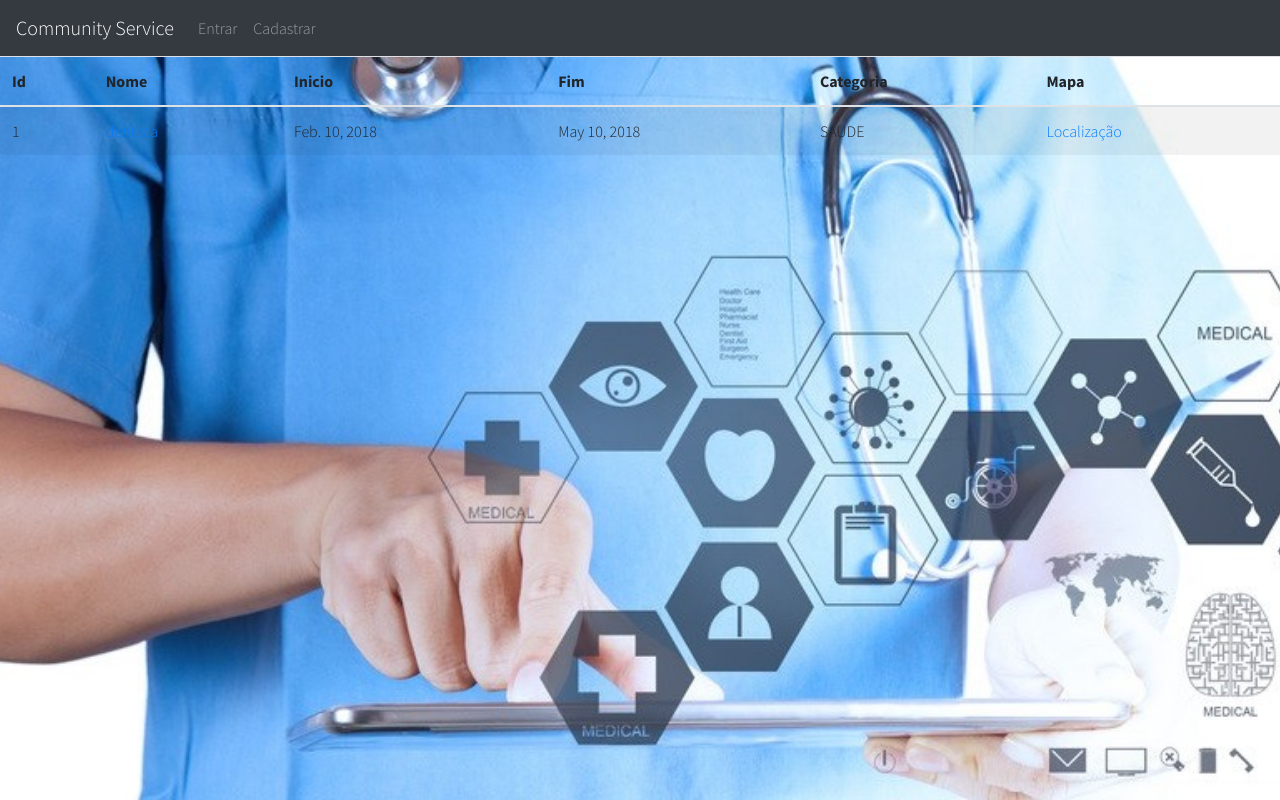
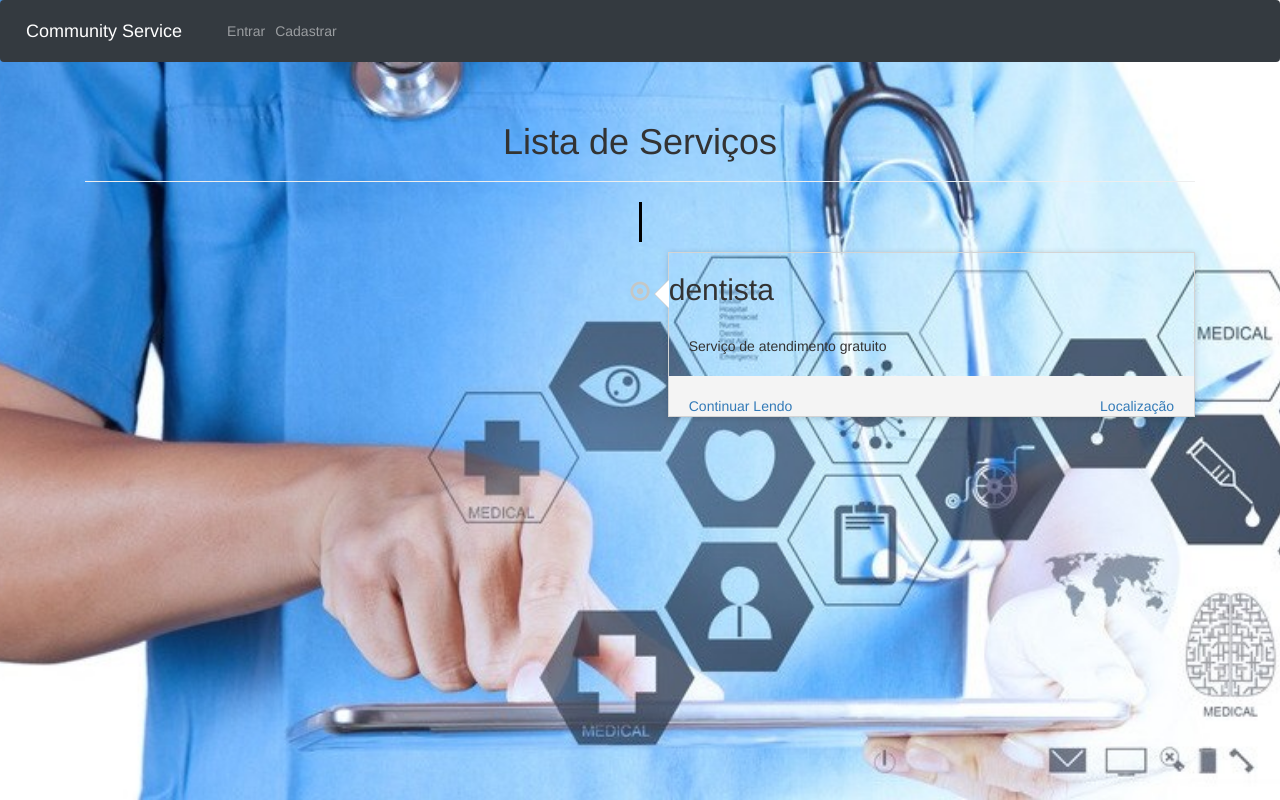
Before and after one commit to SaviorsServices/CommunityService, a Django app: page /list_search_saude/ in a window 1280 px wide. Run offline with Django 3.2, Linux system fonts and the light colour scheme; data comes from the database, SQL or seed files in the repository; some libraries are stand-ins or nearby versions.

Commit message:
Improving search service visual
Signed-off-by: Vinícius Cantuária <cantuariavc@gmail.com>
Co-Authored-By: Vinícius Cantuária <cantuariavc@gmail.com>

```diff
--- /dev/null
+++ b/static/css/timeline.css
@@ -0,0 +1,275 @@
+
+.timeline {
+    list-style: none;
+    padding: 20px 0 20px;
+    position: relative;
+  }
+  .timeline:before {
+    top: 0;
+    bottom: 0;
+    position: absolute;
+    content: " ";
+    width: 3px;
+    background-color: #000000;
+    left: 50%;
+    margin-left: -1.5px;
+  }
+  .timeline > li {
+    margin-bottom: 20px;
+    position: relative;
+    width: 50%;
+    float: left;
+    clear: left;
+  }
+  .timeline > li:before,
+  .timeline > li:after {
+    content: " ";
+    display: table;
+  }
+  .timeline > li:after {
+    clear: both;
+  }
+  .timeline > li:before,
+  .timeline > li:after {
+    content: " ";
+    display: table;
+  }
+  .timeline > li:after {
+    clear: both;
+  }
+  .timeline > li > .timeline-panel {
+    width: 95%;
+    float: left;
+    border: 1px solid #d4d4d4;
+    /*border-radius: 2px;*/
+    /*padding: 20px;*/
+    position: relative;
+    -webkit-box-shadow: 0 1px 6px rgba(0, 0, 0, 0.175);
+    box-shadow: 0 1px 6px rgba(0, 0, 0, 0.175);
+  }
+
+  .timeline > li > .timeline-panel:before {
+    position: absolute;
+    top: 26px;
+    right: -15px;
+    display: inline-block;
+    border-top: 15px solid transparent;
+    border-left: 15px solid #ccc;
+    border-right: 0 solid #ccc;
+    border-bottom: 15px solid transparent;
+    content: " ";
+  }
+  .timeline > li > .timeline-panel:after {
+    position: absolute;
+    top: 27px;
+    right: -14px;
+    display: inline-block;
+    border-top: 14px solid transparent;
+    border-left: 14px solid #fff;
+    border-right: 0 solid #fff;
+    border-bottom: 14px solid transparent;
+    content: " ";
+  }
+  .timeline > li > .timeline-badge {
+    color: #fff;
+    width: 24px;
+    height: 24px;
+    line-height: 50px;
+    font-size: 1.4em;
+    text-align: center;
+    position: absolute;
+    top: 16px;
+    right: -12px;
+    /*background-color: #999999;*/
+    z-index: 100;
+    /*
+    border-top-right-radius: 50%;
+    border-top-left-radius: 50%;
+    border-bottom-right-radius: 50%;
+    border-bottom-left-radius: 50%;
+    */
+  }
+  .timeline > li.timeline-inverted > .timeline-panel {
+    float: right;
+  }
+  .timeline > li.timeline-inverted > .timeline-panel:before {
+    border-left-width: 0;
+    border-right-width: 15px;
+    left: -15px;
+    right: auto;
+  }
+  .timeline > li.timeline-inverted > .timeline-panel:after {
+    border-left-width: 0;
+    border-right-width: 14px;
+    left: -14px;
+    right: auto;
+  }
+  .timeline-badge > a {
+    color: #C5C7C5 !important;
+  }
+  .timeline-badge a:hover {
+    color: #000 !important;
+  }
+  .timeline-title {
+    margin-top: 0;
+    color: inherit;
+  }
+  .timeline-body > p,
+  .timeline-body > ul {
+      padding:20px;
+      margin-bottom: 0;
+  }
+  .timeline-body > p + p {
+    margin-top: 5px;
+  }
+  .timeline-footer{
+      padding:20px;
+      background-color:#f4f4f4;
+  }
+  .timeline-footer > a{
+      cursor: pointer;
+      text-decoration: none;
+  }
+  .tooltip{
+
+      position:absolute;
+      z-index:1020;
+      display:block;
+      visibility:visible;
+      padding:5px;
+      font-size:11px;
+      opacity:0;
+      filter:alpha(opacity=0);
+
+  }
+  .tooltip.in{
+      /*opacity:0;
+      filter:alpha(opacity=80);*/
+
+  }
+  .tooltip.top{
+      margin-top:-2px;
+  }
+  .tooltip.right{
+      margin-left:2px;
+  }
+  .tooltip.bottom{
+      margin-top:2px;
+  }
+  .tooltip.left{
+      margin-left:-2px;
+  }
+  .tooltip.top .tooltip-arrow{
+      bottom:0;
+      left:0;
+      margin-left:0;
+      border-left:0 solid transparent;
+      border-right:5px solid transparent;
+      border-top:0 solid #000;
+  }
+  .tooltip.left .tooltip-arrow{
+      bottom:0;
+      left:0;
+      margin-left:0;
+      border-left:0 solid transparent;
+      border-right:5px solid transparent;
+      border-top:0 solid #000;
+  }
+  .tooltip.bottom .tooltip-arrow{
+      bottom:0;
+      left:0;
+      margin-left:0;
+      border-left:0 solid transparent;
+      border-right:5px solid transparent;
+      border-top:0 solid #000;
+  }
+  .tooltip.right .tooltip-arrow{
+      bottom:0;
+      left:0;
+      margin-left:0;
+      border-left:0 solid transparent;
+      border-right:5px solid transparent;
+      border-top:0 solid #000;
+  }
+  .tooltip-inner{
+      width:200px;
+      padding:3px 8px;
+      color:#fff;
+      text-align:center;
+      text-decoration:none;
+      background-color:#313131;
+      -webkit-border-radius:0px;
+      -moz-border-radius:0px;
+      border-radius:0px;
+  }
+  .tooltip-arrow{
+      position:absolute;
+      width:0;
+      height:0;
+  }
+  .timeline > li.timeline-inverted{
+    float: right;
+    clear: right;
+    margin-top: 30px;
+    margin-bottom: 30px;
+  }
+  .timeline > li:nth-child(2){
+    margin-top: 60px;
+  }
+  .timeline > li.timeline-inverted > .timeline-badge{
+    left: -12px;
+  }
+
+  @media (max-width: 767px) {
+      ul.timeline:before {
+          left: 40px;
+      }
+
+      ul.timeline > li {
+        margin-bottom: 20px;
+        position: relative;
+        width:100%;
+        float: left;
+        clear: left;
+      }
+      ul.timeline > li > .timeline-panel {
+          width: calc(100% - 90px);
+          width: -moz-calc(100% - 90px);
+          width: -webkit-calc(100% - 90px);
+      }
+
+      ul.timeline > li > .timeline-badge {
+          left: 28px;
+          margin-left: 0;
+          top: 16px;
+      }
+
+      ul.timeline > li > .timeline-panel {
+          float: right;
+      }
+
+          ul.timeline > li > .timeline-panel:before {
+              border-left-width: 0;
+              border-right-width: 15px;
+              left: -15px;
+              right: auto;
+          }
+
+          ul.timeline > li > .timeline-panel:after {
+              border-left-width: 0;
+              border-right-width: 14px;
+              left: -14px;
+              right: auto;
+          }
+
+  .timeline > li.timeline-inverted{
+    float: left;
+    clear: left;
+    margin-top: 30px;
+    margin-bottom: 30px;
+  }
+
+  .timeline > li.timeline-inverted > .timeline-badge{
+    left: 28px;
+  }
+  }
--- a/templates/base.html
+++ b/templates/base.html
@@ -22,6 +22,10 @@
 
     <!-- Custom styles for this template -->
     <link href="{% static "css/coming-soon.min.css" %}" rel="stylesheet">
+
+
+    {% block header %}
+    {% endblock %}
 
   </head>
 
--- a/templates/list_search.html
+++ b/templates/list_search.html
@@ -1,39 +1,48 @@
 {% extends 'base.html' %}
 {% load crispy_forms_tags %}
+{% load staticfiles %}
+
+
+{% block header %}
+  <link rel="stylesheet" type="text/css" href="{% static "css/timeline.css" %}" />
+{% endblock %}
 
 {% block content%}
 
-<table class="table table-striped">
-    <thead>
-      <tr>
-        <th>Id</th>
-        <th>Nome</th>
-        <th>Inicio</th>
-        <th>Fim</th>
-        <th>Categoria</th>
-        <th>Mapa</th>
+<link href="//netdna.bootstrapcdn.com/bootstrap/3.1.0/css/bootstrap.min.css" rel="stylesheet" id="bootstrap-css">
+<script src="//netdna.bootstrapcdn.com/bootstrap/3.1.0/js/bootstrap.min.js"></script>
+<script src="//code.jquery.com/jquery-1.11.1.min.js"></script>
+<!------ Include the above in your HEAD tag ---------->
 
-        <!-- <th>Estabelecimento</th> -->
+<div class="container">
+    <div class="page-header text-center">
+        <h1 id="timeline">Lista de Serviços</h1>
+    </div>
+    <ul class="timeline">
+      {% for service in services_list %}
+        {% if forloop.counter|divisibleby:2 %}
+          <li>
+        {% else %}
+          <li class="timeline-inverted">
+        {% endif %}
+        <div class="timeline-badge primary"><a><i class="glyphicon glyphicon-record" rel="tooltip" title="11 hours ago via Twitter" id=""></i></a></div>
+          <div class="timeline-panel">
+            <div class="timeline-heading">
+            </div>
+            <div class="timeline-body">
+              <h2>{{service.name}}</h2>
+              <p>{{service.description}}</p>
 
-      </tr>
-    </thead>
-    <tbody>
-	{% for service in services_list %}
-	<tr>
-            <td>{{service.id}}</td>
-            <td><a href="{% url 'perfil' service.id %}">{{service.name}}</a></td>
-            <td>{{service.start_date}}</td>
-            <td>{{service.close_date}}</td>
-            <td>{{service.category}}</td>
-            <td><a href="{% url 'mapa' service.id %}">Localização</a></td>
+            </div>
+            <div class="timeline-footer">
+                <a class="pull-left" href="{% url 'perfil' service.id %}">Continuar Lendo</a>
+                <a class="pull-right" href="{% url 'mapa' service.id %}">Localização</a>
+            </div>
+          </div>
+        </li>
+        {% endfor %}
+    </ul>
+</div>
 
-            <!-- <td>{{service.establishment}}</td> -->
-
-	</tr>
-	{% endfor %}
-    </tbody>
-  </table>
-
-    <h1>{{service}}</h1>
 
 {% endblock content %}
```
